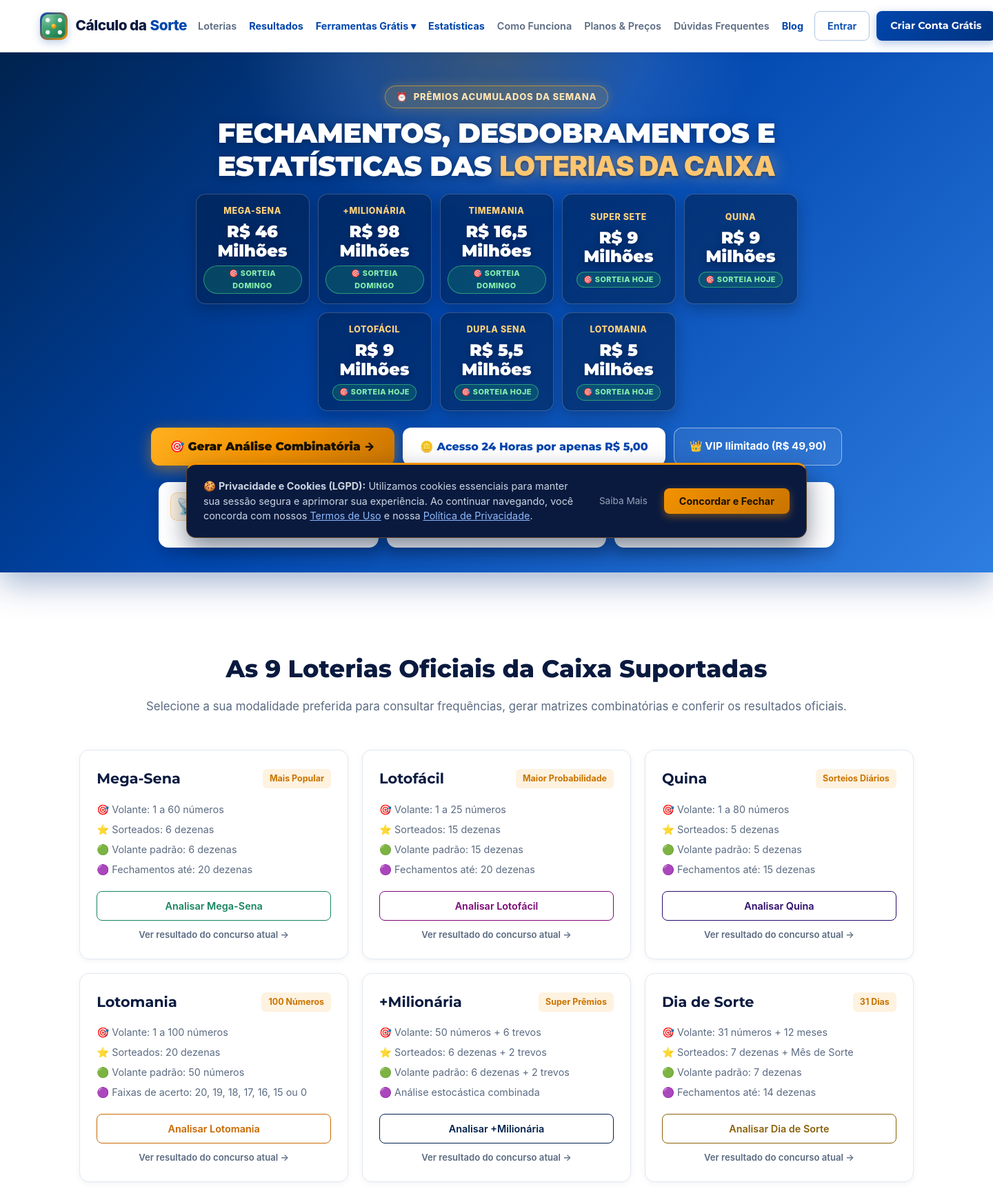
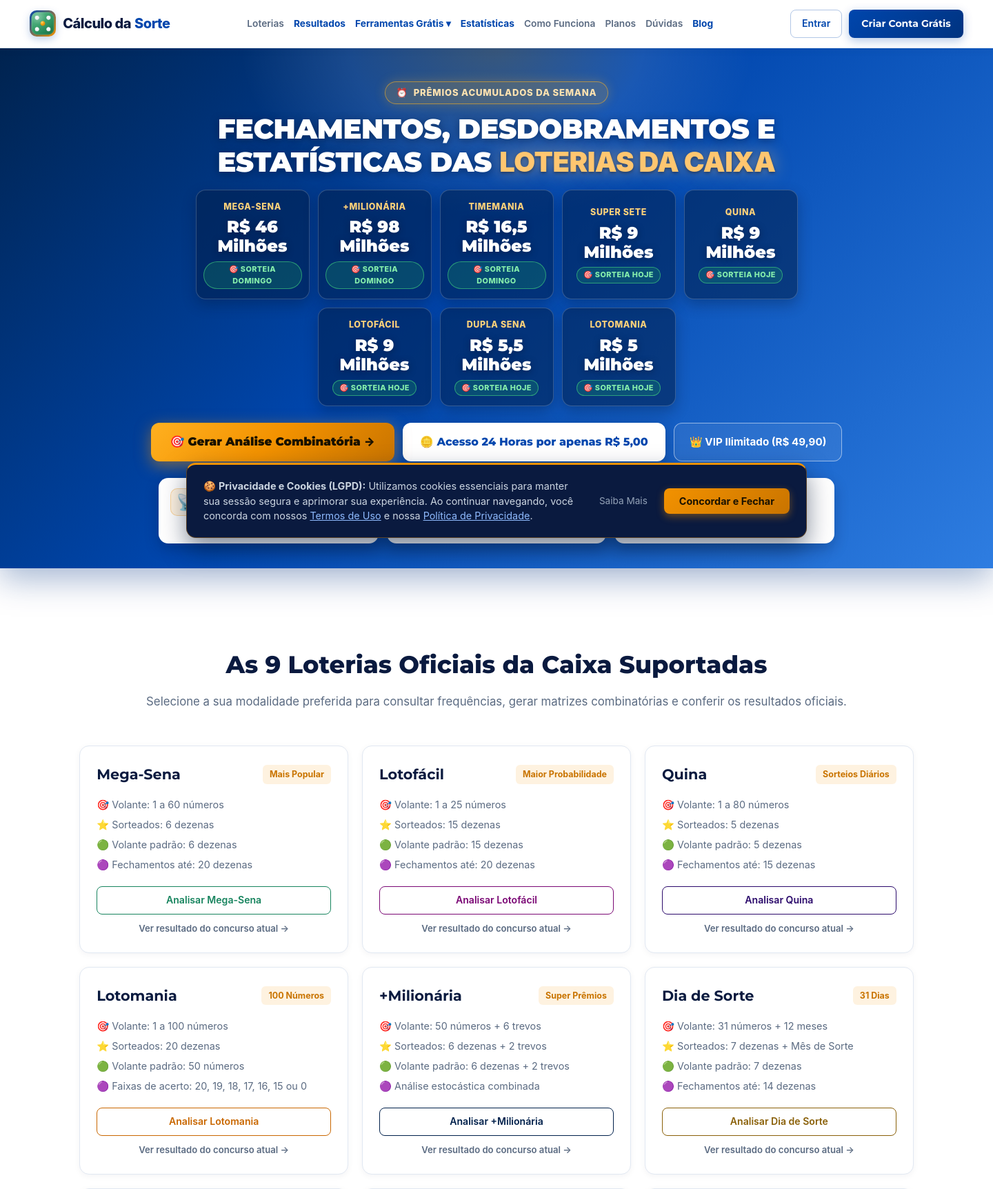
Before and after one commit to SPTOXI/calculodasorte, a Flask app: page / in a window 1440 px wide. Shown: the top 1724 px of the page at 69% size. Run offline with Flask 3, Linux system fonts and the light colour scheme; parts of the project's set-up code (start-up, migrations or seed data) failed here and were passed over.

Commit message:
style: ajusta espacamento da navbar na home e estiliza botoes/cards nas ferramentas

```diff
--- a/templates/landing.html
+++ b/templates/landing.html
@@ -130,20 +130,20 @@
         body{background-color:var(--bg);color:var(--text);line-height:1.6;overflow-x:hidden}
 
         /* Navbar */
-        .navbar{display:flex;justify-content:space-between;align-items:center;padding:16px 4%;gap:16px;background:rgba(255,255,255,0.92);backdrop-filter:blur(12px);position:sticky;top:0;z-index:1000;border-bottom:1px solid var(--card-border);box-shadow:0 2px 12px rgba(10,26,63,0.05)}
-        .logo{display:inline-flex;align-items:center;gap:12px;font-family:var(--font-heading);font-size:1.3rem;font-weight:800;color:var(--navy);text-decoration:none;letter-spacing:-0.5px;white-space:nowrap;flex-shrink:0}
+        .navbar{display:flex;justify-content:space-between;align-items:center;padding:14px 3%;gap:12px;background:rgba(255,255,255,0.92);backdrop-filter:blur(12px);position:sticky;top:0;z-index:1000;border-bottom:1px solid var(--card-border);box-shadow:0 2px 12px rgba(10,26,63,0.05)}
+        .logo{display:inline-flex;align-items:center;gap:10px;font-family:var(--font-heading);font-size:1.25rem;font-weight:800;color:var(--navy);text-decoration:none;letter-spacing:-0.5px;white-space:nowrap;flex-shrink:0}
         .logo-text{display:inline-flex;align-items:baseline;gap:5px;line-height:1}
         .logo-text .logo-highlight{color:var(--primary);font-weight:800}
-        .logo-icon{width:40px;height:40px;min-width:40px;min-height:40px;background:linear-gradient(135deg,var(--primary),var(--gold));border-radius:10px;display:inline-flex;align-items:center;justify-content:center;font-size:1.3rem;line-height:1;box-shadow:0 4px 12px rgba(0,70,173,0.25);flex-shrink:0}
-        .nav-links{display:flex;gap:18px;align-items:center;flex-wrap:nowrap}
-        .nav-links a{color:var(--text-muted);text-decoration:none;font-weight:600;font-size:0.9rem;white-space:nowrap;transition:color 0.2s}
+        .logo-icon{width:38px;height:38px;min-width:38px;min-height:38px;background:linear-gradient(135deg,var(--primary),var(--gold));border-radius:10px;display:inline-flex;align-items:center;justify-content:center;font-size:1.25rem;line-height:1;box-shadow:0 4px 12px rgba(0,70,173,0.25);flex-shrink:0}
+        .nav-links{display:flex;gap:14px;align-items:center;flex-wrap:nowrap}
+        .nav-links a{color:var(--text-muted);text-decoration:none;font-weight:600;font-size:0.86rem;white-space:nowrap;transition:color 0.2s}
         .nav-links a:hover{color:var(--primary)}
         .nav-actions{display:flex;gap:10px;align-items:center;flex-shrink:0}
-        .btn-secondary{color:var(--primary);text-decoration:none;padding:9px 18px;border-radius:8px;font-weight:600;font-size:0.9rem;white-space:nowrap;border:1px solid rgba(0,70,173,0.3);transition:all 0.2s}
+        .btn-secondary{color:var(--primary);text-decoration:none;padding:8px 16px;border-radius:8px;font-weight:600;font-size:0.88rem;white-space:nowrap;border:1px solid rgba(0,70,173,0.3);transition:all 0.2s}
         .loteria-result-link{display:block;text-align:center;margin-top:10px;color:var(--text-muted);text-decoration:none;font-size:0.82rem;font-weight:600}
         .loteria-result-link:hover{color:var(--primary);text-decoration:underline}
         .btn-secondary:hover{background:rgba(0,70,173,0.06)}
-        .btn-primary{background:linear-gradient(135deg,var(--primary),var(--primary-dark));color:white;text-decoration:none;padding:10px 20px;border-radius:8px;font-family:var(--font-heading);font-weight:700;font-size:0.9rem;white-space:nowrap;box-shadow:0 4px 14px rgba(0,70,173,0.3);transition:all 0.2s;display:inline-flex;align-items:center;gap:8px}
+        .btn-primary{background:linear-gradient(135deg,var(--primary),var(--primary-dark));color:white;text-decoration:none;padding:9px 18px;border-radius:8px;font-family:var(--font-heading);font-weight:700;font-size:0.88rem;white-space:nowrap;box-shadow:0 4px 14px rgba(0,70,173,0.3);transition:all 0.2s;display:inline-flex;align-items:center;gap:8px}
         .btn-primary:hover{transform:translateY(-2px);box-shadow:0 6px 20px rgba(0,70,173,0.42)}
 
         /* Hero genérico (reserva de estilo — segue o mesmo gradiente diagonal da Independência) */
@@ -336,8 +336,8 @@
             <a href="/lotofacil/numeros-mais-sorteados" style="color: var(--primary); font-weight: 700;">Estatísticas</a>
 
             <a href="#diferenciais">Como Funciona</a>
-            <a href="#planos">Planos & Preços</a>
-            <a href="#faq">Dúvidas Frequentes</a>
+            <a href="#planos">Planos</a>
+            <a href="#faq">Dúvidas</a>
             <a href="/blog" style="color: var(--primary); font-weight: 700;">Blog</a>
         </div>
 
```
Also changed, not shown: templates/dashboard_base.html (+1 -1 lines).
